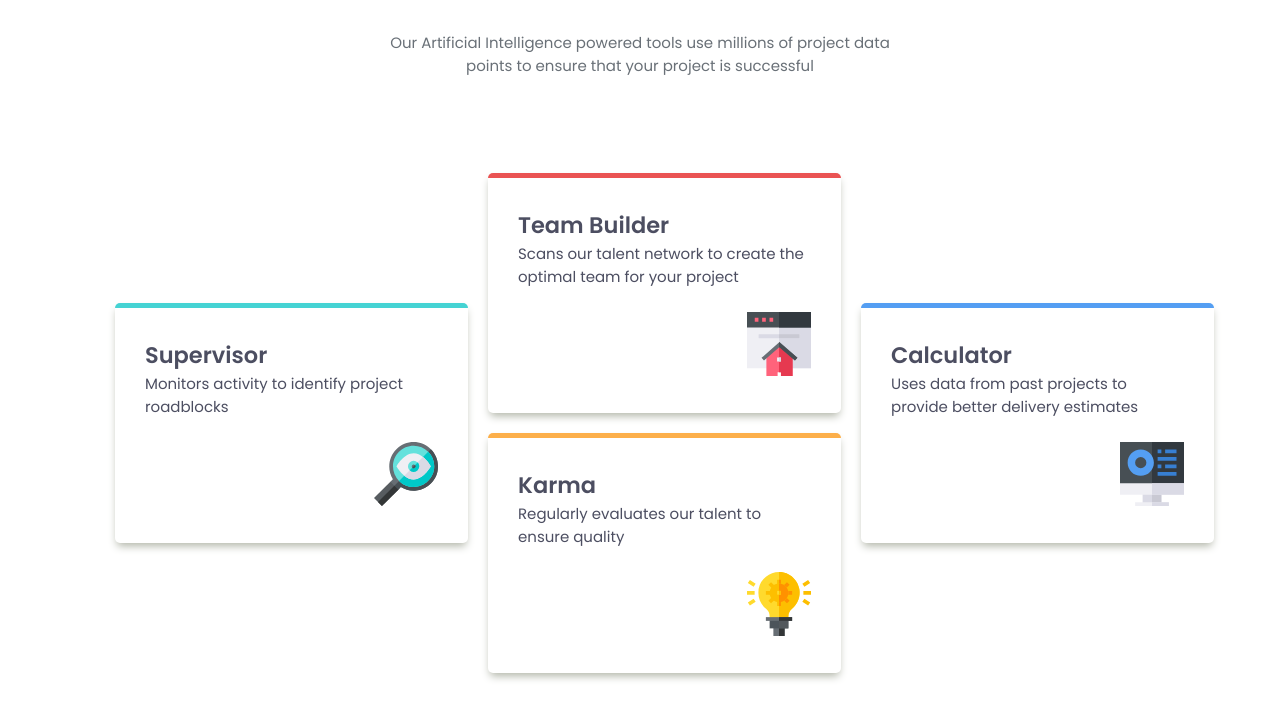
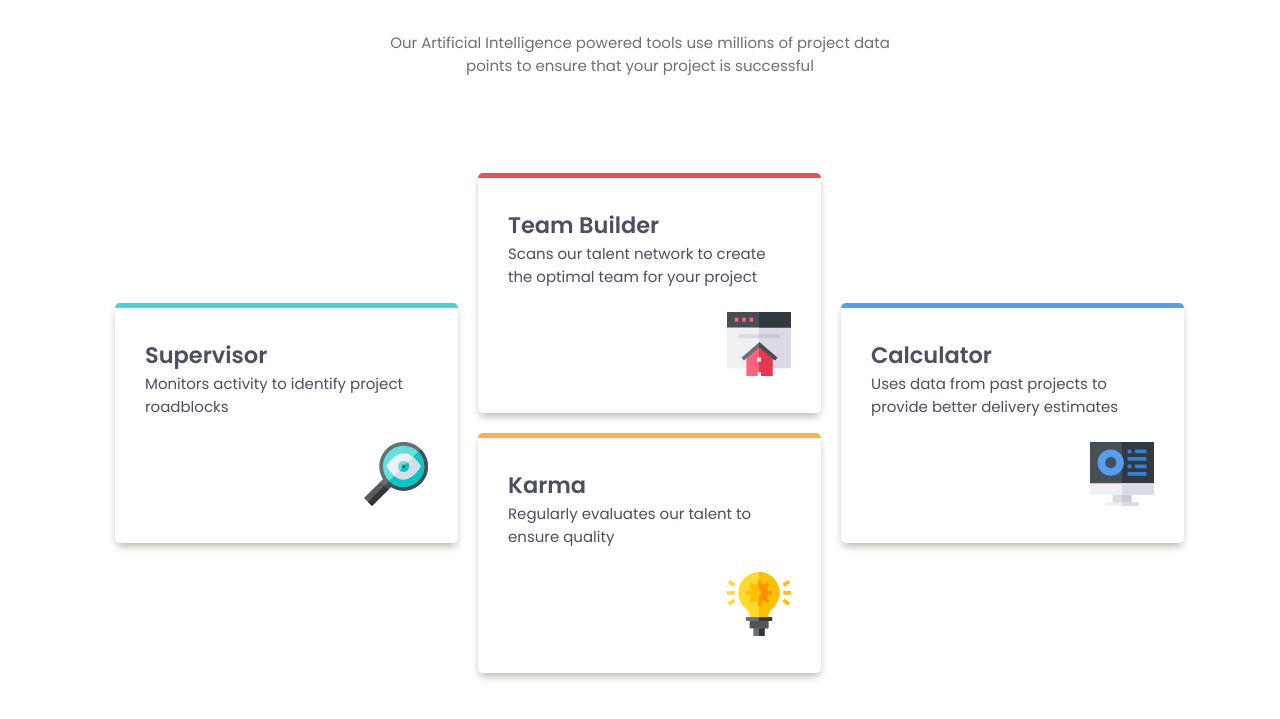
Before and after one commit to stormx118/urban-goggles, a website built with Vite: page index.html in a window 1280 px wide. Shown: the part 211-930 px from the top of the page. Built offline with nearby package versions, Linux system fonts and the light colour scheme.

Commit message:
Update style.css

```diff
--- a/style.css
+++ b/style.css
@@ -76,7 +76,7 @@ border-top: 5px solid var(--clr-orange);
 .card{
   background-color: var(--clr-white);
   block-size: 240px;
-  inline-size: 353px;
+  inline-size: 343px;
   box-shadow: 0px 5px 9px -2px #B1B5A8;;
   padding: 30px 30px;
   border-radius: 5px;
```
